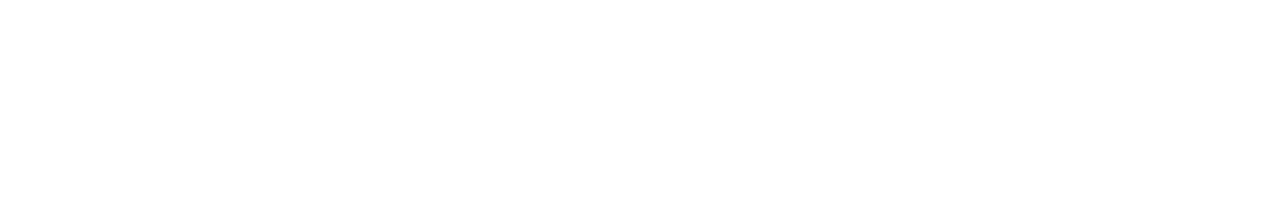
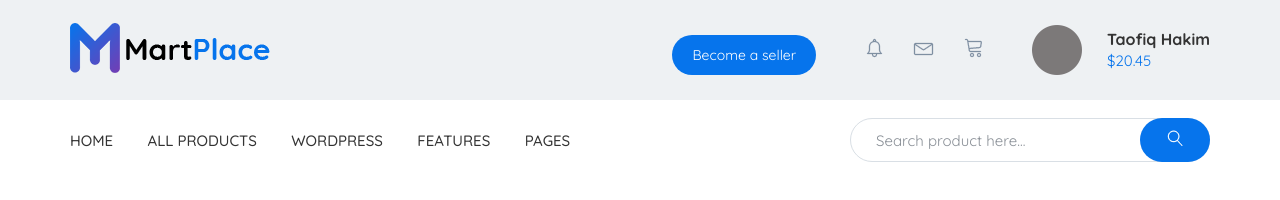
Before and after one commit to afalkon/MartPlace, a website: page app/index.html in a window 1280 px wide. Drawn offline with nearby package versions, Linux system fonts and the light colour scheme; files that its build step writes are made by us from their sources.

Commit message:
Header added

```diff
--- a/app/index.html
+++ b/app/index.html
@@ -5,17 +5,52 @@
     <meta charset="UTF-8">
     <meta name="viewport" content="width=device-width, initial-scale=1.0">
     <title>Document</title>
-    <link href="https://fonts.googleapis.com/css2?family=Roboto:wght@400;500;700&display=swap" rel="stylesheet">
+    <link href="https://fonts.googleapis.com/css2?family=Quicksand:wght@300;400;500;700&display=swap" rel="stylesheet">
     <link rel="stylesheet" href="css/libs.min.css">
     <link rel="stylesheet" href="css/style.min.css"> </head>
 
 <body>
-
-
-
-
-
-
+    <header class="header">
+        <div class="header__top">
+            <div class="container">
+                <div class="header__topInner">
+                    <div class="header__logo">
+                        <a href="#"><img src="images/header/logo.png" alt=""></a>
+                    </div>
+                    <div class="header__topInnerBox">
+                        <div class="header__becomeASeller"><a href="#">Become a seller</a></div>
+                        <div class="header__alerts">
+                            <a href="#"><img src="images/header/alarm.png" alt=""></a>
+                            <a href="#"><img src="images/header/envelope.png" alt=""></a>
+                            <a href="#"><img src="images/header/cart.png" alt=""></a>
+                        </div>
+                        <div class="header__userInfo">
+                            <div class="userInfo__avatar" style="background-image: url(images/header/avatar.png)"></div>
+                            <div class="userInfo__stat"><a href="#" class="userInfo__name">Taofiq Hakim</a><a href="#" class="userInfo__balance">$20.45</a></div>
+                        </div>
+                    </div>
+                </div>
+            </div>
+        </div>
+        <div class="header__bottom">
+            <div class="container">
+                <div class="header__bottom-inner">
+                    <nav class="header__bottom-menu">
+                        <ul>
+                            <li><a href="#">HOME</a></li>
+                            <li><a href="#">all products</a></li>
+                            <li><a href="#">wordpress</a></li>
+                            <li><a href="#">features</a></li>
+                            <li><a href="#">Pages</a></li>
+                        </ul>
+                    </nav>
+                    <div class="header__bottom-form">
+                    <form action=""><input type="text" placeholder="Search product here..."><button type="submit"><img src="images/icons/magnifier.png" alt=""></button></form>
+                    </div>
+                </div>
+            </div>
+        </div>
+    </header>
     <script src="https://ajax.googleapis.com/ajax/libs/jquery/3.5.1/jquery.min.js"></script>
     <script src="js/libs.min.js"></script>
     <script src="js/main.min.js"></script>
--- a/app/scss/_global.scss
+++ b/app/scss/_global.scss
@@ -30,3 +30,14 @@
     padding: 0;
     list-style: none;
 }
+
+body {
+    font-family: 'Quicksand', sans-serif;
+    font-weight: 400;
+}
+
+.container {
+    width: 1170px;
+    padding: 0 15px;
+    margin: 0 auto;
+}
--- a/app/scss/style.scss
+++ b/app/scss/style.scss
@@ -1,3 +1,114 @@
 @import 'vars';
 @import 'global';
 @import 'fonts';
+.header {
+    .header__top {
+        background-color: #eef1f3;
+    }
+    .header__topInner {
+        width: 100%;
+        height: 100px;
+        display: flex;
+        justify-content: space-between;
+        align-items: center;
+    }
+    .header__topInnerBox {
+        display: flex;
+        align-items: center;
+    }
+    .header__becomeASeller {
+        align-self: flex-end;
+        a {
+            font-size: 14px;
+            line-height: 14px;
+            color: #fff;
+            padding: 13px 20px;
+            background-color: #0674ec;
+            border-radius: 20px;
+        }
+    }
+    .header__alerts {
+        margin-left: 50px;
+        display: flex;
+        align-items: center;
+        a + a {
+            margin-left: 30px;
+        }
+    }
+    .header__userInfo {
+        display: flex;
+        align-items: center;
+        margin-left: 50px;
+    }
+    .userInfo__stat {
+        margin-left: 25px;
+    }
+    .userInfo__avatar {
+        width: 50px;
+        height: 50px;
+    }
+    .userInfo__name,
+    .userInfo__balance {
+        display: block;
+        line-height: 22px;
+    }
+    .userInfo__name {
+        color: #333333;
+        font-size: 16px;
+        font-weight: 700;
+    }
+    .userInfo__balance {
+        color: #0674ec;
+        font-size: 15px;
+    }
+    .header__bottom {
+        &-inner {
+            display: flex;
+            justify-content: space-between;
+            align-items: center;
+            height: 80px;
+        }
+        &-menu li {
+            display: inline-block;
+        }
+        &-menu li + li {
+            margin-left: 30px;
+        }
+        &-menu a {
+            color: #333333;
+            font-size: 15px;
+            text-transform: uppercase;
+            font-weight: 500;
+        }
+        &-form {
+            max-width: 360px;
+            width: 100%;
+            position: relative;
+            input {
+                display: block;
+                width: 100%;
+                border: 1px solid rgb(217, 223, 229);
+                height: 44px;
+                border-radius: 22px;
+                font-size: 15px;
+                padding-left: 25px;
+                padding-right: 80px;
+                font-weight: 400;
+                &::placeholder {
+                    color: #898f96;
+                    font-weight: 400;
+                }
+            }
+            button {
+                position: absolute;
+                border: none;
+                width: 70px;
+                height: 44px;
+                background-color: rgb(6, 116, 236);
+                right: 0;
+                top: 0;
+                border-radius: 22px;
+            }
+        }
+    }
+}
```
Also changed, not shown: app/images/header/alarm.png (added), app/images/header/avatar.png (added), app/images/header/cart.png (added), app/images/header/envelope.png (added), app/images/header/logo.png (added), app/images/icons/magnifier.png (added).
